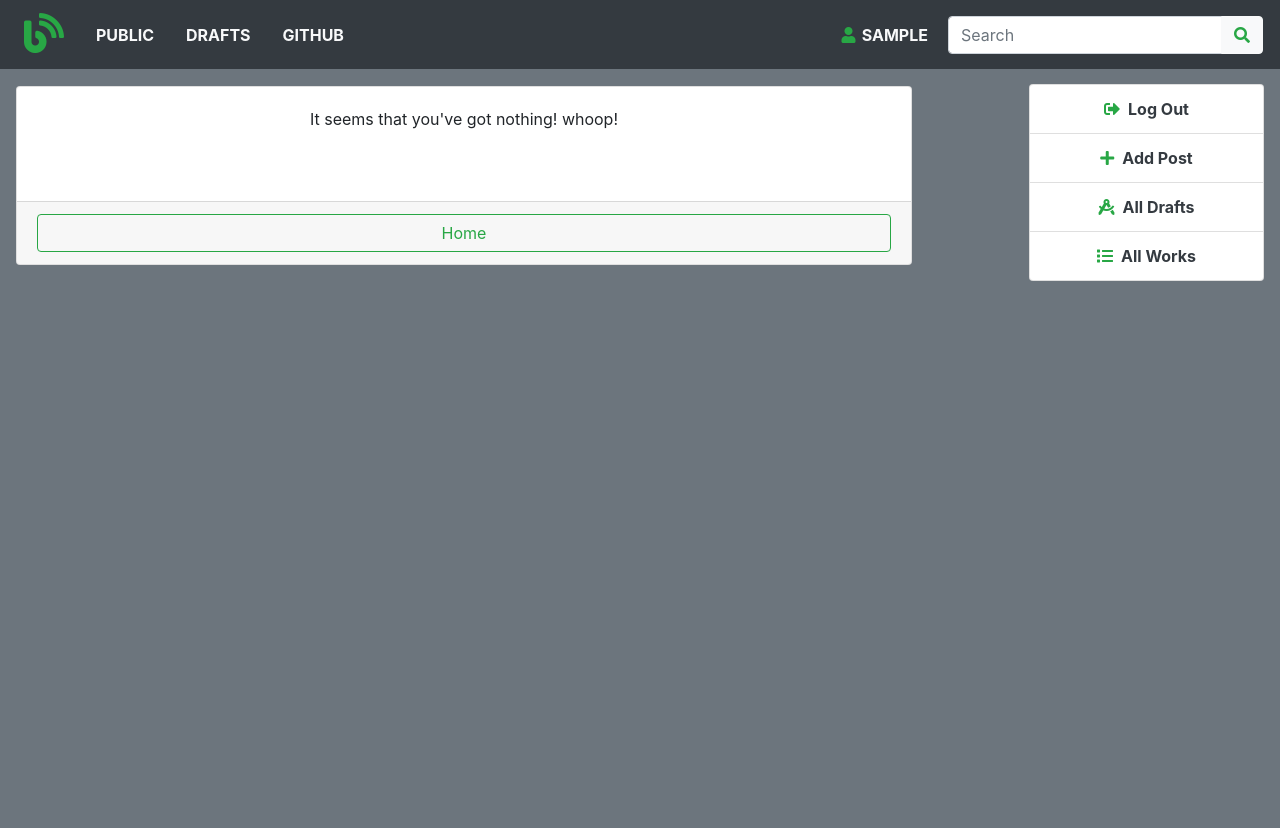
After one commit to Aiamjay/Django-basic-Blog, a Django app: page /works/ in a window 1280 px wide. The commit adds this page. Run offline with Django 3.2, Linux system fonts and the light colour scheme; the visitor is signed in with stand-in values (Sample User, id 1); data that the repository does not hold is empty; some libraries are stand-ins or nearby versions.

Commit message:
完成了 1. 新建post 2. 主界面 3. 草稿list 4. 所有工作list 5. 修改post 6. 删除list 7. 登陆出现的bug 8. 发布功能

```diff
--- a/blog/admin.py
+++ b/blog/admin.py
@@ -2,4 +2,4 @@ from django.contrib import admin
 from blog.models import Post
 
 # Register your models here.
-# admin.site.register(Post)
+admin.site.register(Post)
--- /dev/null
+++ b/blog/static/blog/css/style.css
@@ -0,0 +1,60 @@
+.left-panel {
+    display: flex !important;
+    justify-content: space-between;
+    flex-direction: row;
+}
+
+.panel-content {
+    width: 25%;
+    max-width: 235px;
+}
+
+.post-content {
+    width: 70%;
+    min-width: 400px;
+    margin-top: 2px;
+}
+
+.post_create {
+    display: flex !important;
+    flex-direction: column;
+    align-items: center;
+}
+
+.delete-panel {
+    height: 60%;
+    display: flex;
+    flex-direction: column;
+    justify-content: center;
+    align-items: center;
+    margin-left: auto;
+    margin-right: auto;
+}
+
+.message-box {
+    width: 100%;
+}
+
+@media screen and (max-width: 768px) {
+
+    .left-panel {
+        /*justify-content: flex-start;*/
+        flex-direction: column-reverse;
+        margin-bottom: 20px;
+    }
+
+    .panel-content {
+        width: 95% !important;
+        max-width: 100%;
+        margin-left: auto;
+        margin-right: auto !important;
+        padding-right: 0 !important;
+    }
+
+    .post-content {
+        width: 95%;
+        margin-left: auto !important;
+        margin-right: auto;
+        margin-top: 20px;
+    }
+}
--- /dev/null
+++ b/blog/templates/blog/drafts_list.html
@@ -0,0 +1,59 @@
+{% extends 'blog/post_list.html' %}
+
+{% block post_content %}
+    {% if list %}
+        {% for post in list %}
+            <div class="card mb-3">
+                <div class="card-header text-secondary">
+                    <span class="badge badge-primary">Author: {{ post.author }}</span>
+                    <span class="badge badge-info">Created Date: {{ post.created_date|date:"M Y" }}</span>
+                    <span class="badge badge-success">
+                    {% if post.published %}
+                        Published
+                    {% else %}
+                        UnPublished
+                    {% endif %}
+                </span>
+                </div>
+                <div class="card-body">
+                    <div class="card-title"><p class="h2">{{ post.title }}</p></div>
+                    <div class="card-text">
+                        {{ post.text }}
+                        <p>Never in all their history have men been able truly to conceive of the world as
+                            one: a single
+                            sphere, a
+                            occupy
+                            as equals. The airman's earth, if free men make it, will be truly round: a globe
+                            in practice,
+                            not in
+                            theory.</p>
+                    </div>
+                </div>
+                <div class="card-footer">
+                    <div class="row justify-content-around">
+                        <a href="{% url 'blog:post_publish' pk=post.pk %}"
+                           class="btn btn-outline-success col-2">Publish</a>
+                        <a href="{% url 'blog:post_detail' pk=post.pk %}"
+                           class="btn btn-outline-primary col-2">Detail</a>
+                        <a href="{% url 'blog:post_edit' pk=post.pk %}"
+                           class="btn btn-outline-warning col-2">Update</a>
+                        <a href="{% url 'blog:post_delete' pk=post.pk %}"
+                           class="btn btn-outline-danger col-2">Delete</a>
+                    </div>
+                </div>
+            </div>
+        {% endfor %}
+    {% else %}
+        <div class="card mb-3 message-box">
+            <div class="card-body">
+                <div class="card-text text-center">
+                    It seems that you've got nothing! whoop!
+                </div>
+            </div>
+            <div class="card-footer">
+                <a href="{% url 'blog:post_list'%}"
+                   class="btn btn-outline-success btn-block">Home</a>
+            </div>
+        </div>
+    {% endif %}
+{% endblock %}
--- a/blog/templates/blog/post_list.html
+++ b/blog/templates/blog/post_list.html
@@ -1,3 +1,91 @@
 {% extends 'nav.html' %}
+
+{% block custom_css %}
+    {% load staticfiles %}
+    <link rel="stylesheet" href="{% static 'blog/css/style.css' %}" type="text/css">
+{% endblock %}
 {% block content %}
+    <div class="left-panel pt-4">
+        <div class="row post-content ml-3">
+            {% block post_content %}
+                {% if posts_list %}
+                    {% for post in posts_list %}
+                        <div class="card mb-3">
+                            <div class="card-header text-secondary">
+                                <span class="badge badge-primary">Author: {{ post.author }}</span>
+                                <span class="badge badge-info">Created Date: {{ post.created_date|date:"M Y" }}</span>
+                                <span class="badge badge-success">
+                                    {% if post.published %}
+                                        Published
+                                    {% else %}
+                                        UnPublished
+                                    {% endif %}
+                                </span>
+                            </div>
+                            <div class="card-body">
+                                <div class="card-title"><p class="h2">{{ post.title }}</p></div>
+                                <div class="card-text">
+                                    {{ post.text }}
+                                    <p>Never in all their history have men been able truly to conceive of the world as
+                                        one: a single
+                                        sphere, a
+                                        occupy
+                                        as equals. The airman's earth, if free men make it, will be truly round: a globe
+                                        in practice,
+                                        not in
+                                        theory.</p>
+                                </div>
+                            </div>
+                            {% if post.author.pk == user.pk %}
+                                <div class="card-footer">
+                                    <div class="row justify-content-around">
+                                        <a href="{% url 'blog:post_publish' pk=post.pk %}"
+                                           class="btn btn-outline-success col-2">
+                                            {% if post.published %}
+                                                unPublish
+                                            {% else %}
+                                                Publish
+                                            {% endif %}
+                                        </a>
+                                        <a href="{% url 'blog:post_detail' pk=post.pk %}"
+                                           class="btn btn-outline-primary col-2">Detail</a>
+                                        <a href="{% url 'blog:post_edit' pk=post.pk %}"
+                                           class="btn btn-outline-warning col-2">Update</a>
+                                        <a href="{% url 'blog:post_delete' pk=post.pk %}"
+                                           class="btn btn-outline-danger col-2">Delete</a>
+                                    </div>
+                                </div>
+                            {% else %}
+                                <div class="card-footer">
+                                    <div class="row">
+                                        <button class="btn btn-outline-primary btn-block">Detail</button>
+                                    </div>
+                                </div>
+                            {% endif %}
+                        </div>
+                    {% endfor %}
+                {% endif %}
+            {% endblock %}
+        </div>
+        <ul class="list-group text-center panel-content mr-3">
+            {% if not user.is_authenticated %}
+                <li class="list-group-item">
+                    <a href="{% url 'login' %}" class="text-dark font-weight-bold">
+                        <i class="fas fa-user fa-1x mr-2 text-success"></i>Log In</a></li>
+                <li class="list-group-item">
+                    <a href="{% url 'signup' %}" class="text-dark font-weight-bold">
+                        <i class="fas fa-user-plus mr-2 text-success"></i>Sign Up</a></li>
+            {% else %}
+                <li class="list-group-item">
+                    <a href="{% url 'logout' %}" class="text-dark font-weight-bold">
+                        <i class="fas fa-sign-out-alt mr-2 text-success"></i>Log Out</a></li>
+            {% endif %}
+            <li class="list-group-item"><a href="{% url 'blog:post_new' %}" class="text-dark font-weight-bold">
+                <i class="fas fa-plus mr-2 text-success"></i>Add Post</a></li>
+            <li class="list-group-item"><a href="{% url 'blog:drafts' %}" class="text-dark  font-weight-bold">
+                <i class="fas fa-drafting-compass mr-2 text-success"></i>All Drafts</a></li>
+            <li class="list-group-item"><a href="{% url 'blog:works' %}" class="text-dark  font-weight-bold">
+                <i class="fas fa-list mr-2 text-success"></i>All Works</a></li>
+        </ul>
+    </div>
 {% endblock %}
--- a/blog/urls.py
+++ b/blog/urls.py
@@ -1,6 +1,14 @@
 from django.conf.urls import url
 from blog import views
 
+app_name = 'blog'
 urlpatterns = [
     url(r'^$', views.PostListView.as_view(), name='post_list'),
+    url(r'^post/new/', views.CreatePostView.as_view(), name='post_new'),
+    url(r'^post/(?P<pk>\d+)/$', views.DetailPostView.as_view(), name='post_detail'),
+    url(r'^post/(?P<pk>\d+)/edit/$', views.EditPostView.as_view(), name='post_edit'),
+    url(r'^post/(?P<pk>\d+)/remove/$', views.DeletePostView.as_view(), name='post_delete'),
+    url(r'^post/(?P<pk>\d+)/publish/$', views.publish_post, name='post_publish'),
+    url(r'^drafts/$', views.DraftsListView.as_view(), name='drafts'),
+    url(r'^works/$', views.AllWorksListView.as_view(), name='works'),
 ]
--- a/blog/views.py
+++ b/blog/views.py
@@ -1,6 +1,11 @@
-from django.shortcuts import render
-from django.views.generic import ListView
+from django.views.generic import ListView, CreateView, DetailView, UpdateView, DeleteView
+from django.contrib.auth.mixins import LoginRequiredMixin
+from django.urls import reverse_lazy
+from django.contrib.auth.decorators import login_required
+from django.shortcuts import get_object_or_404, redirect, render
+
 from blog.models import Post
+from blog.forms import PostForm
 
 
 class PostListView(ListView):
@@ -9,4 +14,67 @@ class PostListView(ListView):
     model = Post
 
     def get_queryset(self):
-        return Post.objects.all
+        return Post.objects.filter(published=True)
+
+
+class CreatePostView(LoginRequiredMixin, CreateView):
+    model = Post
+    template_name = 'blog/post_create.html'
+    login_url = '/login/'
+    redirect_field_name = 'blog/post_detail.html'
+    form_class = PostForm
+
+
+class DetailPostView(LoginRequiredMixin, DetailView):
+    model = Post
+    template_name = 'blog/post_detail.html'
+    context_object_name = 'post'
+
+
+class EditPostView(LoginRequiredMixin, UpdateView):
+    model = Post
+    login_url = '/login/'
+    form_class = PostForm
+    template_name = 'blog/post_create.html'
+
+
+class DeletePostView(LoginRequiredMixin, DeleteView):
+    model = Post
+    success_url = reverse_lazy('blog:post_list')
+    template_name = 'blog/post_delete.html'
+    context_object_name = 'object'
+
+
+class DraftsListView(LoginRequiredMixin, ListView):
+    model = Post
+    context_object_name = 'list'
+    template_name = 'blog/drafts_list.html'
+    user = None
+
+    def get_queryset(self):
+        return Post.objects.filter(author=self.user.pk).filter(published=False)
+
+    def dispatch(self, request, *args, **kwargs):
+        self.user = request.user
+        return super(DraftsListView, self).dispatch(request, *args, **kwargs)
+
+
+class AllWorksListView(LoginRequiredMixin, ListView):
+    model = Post
+    context_object_name = 'list'
+    template_name = 'blog/drafts_list.html'
+    user = None
+
+    def get_queryset(self):
+        return Post.objects.filter(author=self.user.pk)
+
+    def dispatch(self, request, *args, **kwargs):
+        self.user = request.user
+        return super(AllWorksListView, self).dispatch(request, *args, **kwargs)
+
+
+@login_required
+def publish_post(request, pk):
+    post = get_object_or_404(Post, pk=pk)
+    post.publish()
+    return redirect('blog:post_list')
--- a/myblog/settings.py
+++ b/myblog/settings.py
@@ -124,5 +124,3 @@ STATICFILES_DIRS = [
 # STATIC_ROOT = os.path.join(BASE_DIR, 'static')
 
 AUTH_USER_MODEL = 'users.CustomUser'
-LOGIN_REDIRECT_URL = 'post_list'
-LOGOUT_REDIRECT_URL = 'post_list'
--- a/templates/nav.html
+++ b/templates/nav.html
@@ -2,6 +2,7 @@
 <html lang="en">
 <head>
     <meta charset="UTF-8">
+    <meta name="viewport" content="width=device-width, initial-scale=1.0">
     <title>Posts List</title>
     <!-- -->
     <!--wjcnote load bootstrap-->
@@ -14,10 +15,12 @@
     {% load staticfiles %}
     <link rel="stylesheet" href="{% static 'css/nav.css' %}" type="text/css">
     {% block custom_css %}
+
     {% endblock %}
 </head>
 <body>
-<div>
+<section>
+    <div class="fixed-top">
         <nav class="navbar navbar-expand-md col-sm-12 bg-dark navbar-dark pl-4">
             <a href="#" class="navbar-brand"><i class="fas fa-blog text-success fa-2x"></i></a>
             <button type="button" class="navbar-toggler custom-toggler" data-toggle="collapse"
@@ -26,8 +29,8 @@
             </button>
             <div class="collapse navbar-collapse justify-content-between" id="nav-toggle-menu">
                 <ul class="navbar-nav">
-                <li class="nav-item"><a href=""
-                                        class="nav-link text-uppercase text-light px-3 font-weight-bold">New Post</a>
+                    <li class="nav-item"><a href="{% url 'blog:post_list' %}"
+                                            class="nav-link text-uppercase text-light px-3 font-weight-bold">Public</a>
                     </li>
                     <li class="nav-item"><a href=""
                                             class="nav-link text-uppercase text-light px-3 font-weight-bold">Drafts</a>
@@ -42,19 +45,13 @@
                         <a href="{% url 'logout' %}" class="nav-link text-uppercase text-light px-1 font-weight-bold">
                             <i class="fas fa-user fa-1x pl-2 text-success"
                                style="padding-right: 0.4em"></i>{{ user.username }}</a>
-                {% else %}
-                    <a href="{% url 'login' %}" class="nav-link text-uppercase text-light px-1 font-weight-bold">
-                        <i class="fas fa-user fa-1x pl-2 text-success" style="padding-right: 0.4em"></i>Login</a>
-                    <a href="{% url 'logout' %}" class="nav-link text-uppercase text-light px-1 font-weight-bold">
-                        <i class="fas fa-user-plus fa-1x pl-2 text-success" style="padding-right: 0.4em"></i>SignUp
-                    </a>
                     {% endif %}
-
                     <form class="form-inline ml-3">
                         <div class="input-group">
                             <input type="text" placeholder="Search" class="form-control">
                             <div class="input-group-append">
-                            <button type="button" class="btn btn-light mr-3"><i class="fas fa-search text-success"></i>
+                                <button type="button" class="btn btn-light mr-3"><i
+                                        class="fas fa-search text-success"></i>
                                 </button>
                             </div>
                         </div>
@@ -64,9 +61,13 @@
 
         </nav>
     </div>
+</section>
 
+<div class="bg-secondary" style="height: 96vh; margin-top: 60px">
     {% block content %}
     {% endblock %}
+</div>
+
 
 <!--wjcnote load script files-->
 <script src="https://code.jquery.com/jquery-3.3.1.slim.min.js"
--- a/users/models.py
+++ b/users/models.py
@@ -4,4 +4,4 @@ from django.contrib.auth.models import AbstractUser
 # Create your models here.
 class CustomUser(AbstractUser):
     def __str__(self):
-        return self.email
+        return self.username
```
Also changed, not shown: blog/forms.py (+8 -0 lines), blog/models.py (+12 -1 lines), blog/templates/blog/post_create.html (added, +43 -0 lines), blog/templates/blog/post_delete.html (added, +16 -0 lines), blog/templates/blog/post_detail.html (added, +42 -0 lines), users/static/users/css/style.css (renamed from users/static/css/style.css, +11 -2 lines), users/templates/login.html (+13 -12 lines), users/views.py (+5 -4 lines), blog/migrations/0004_post_published.py (added), users/urls.py (deleted). Lines whose indentation alone changed are shown as unchanged.
